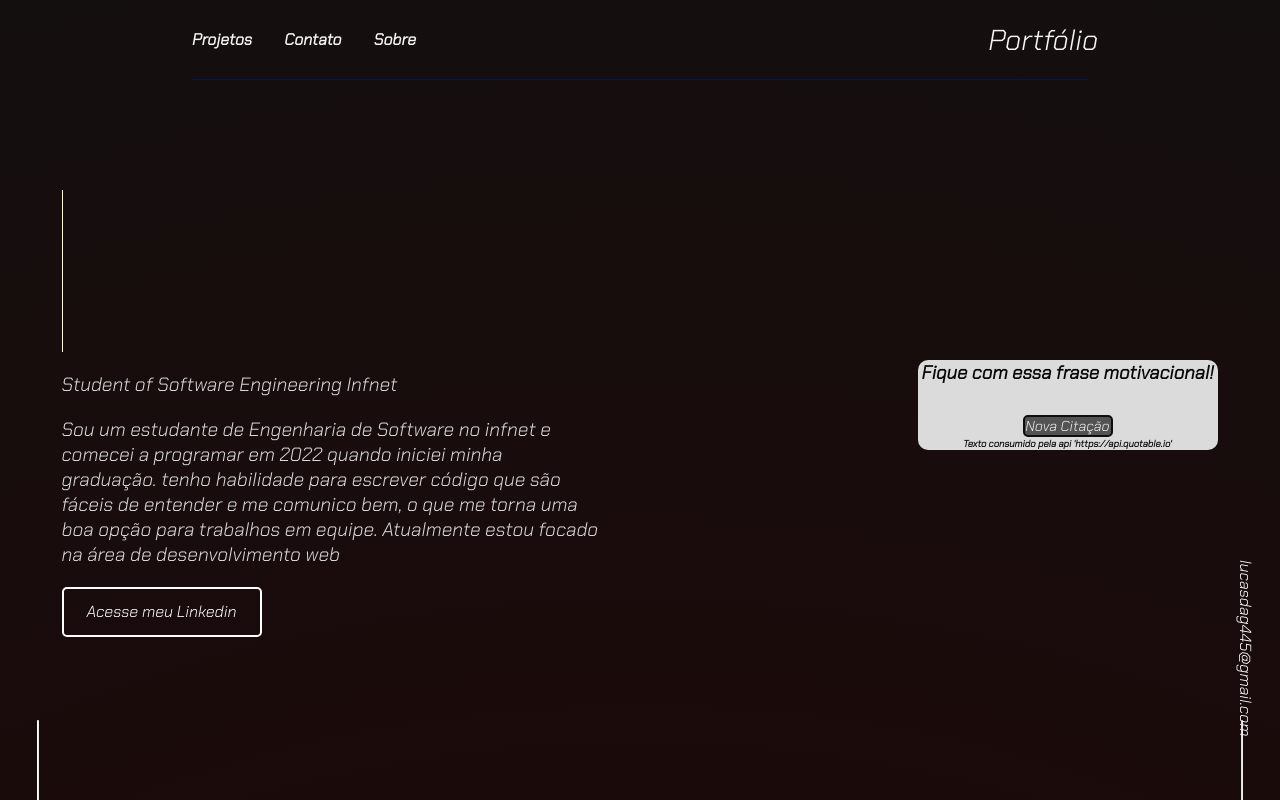
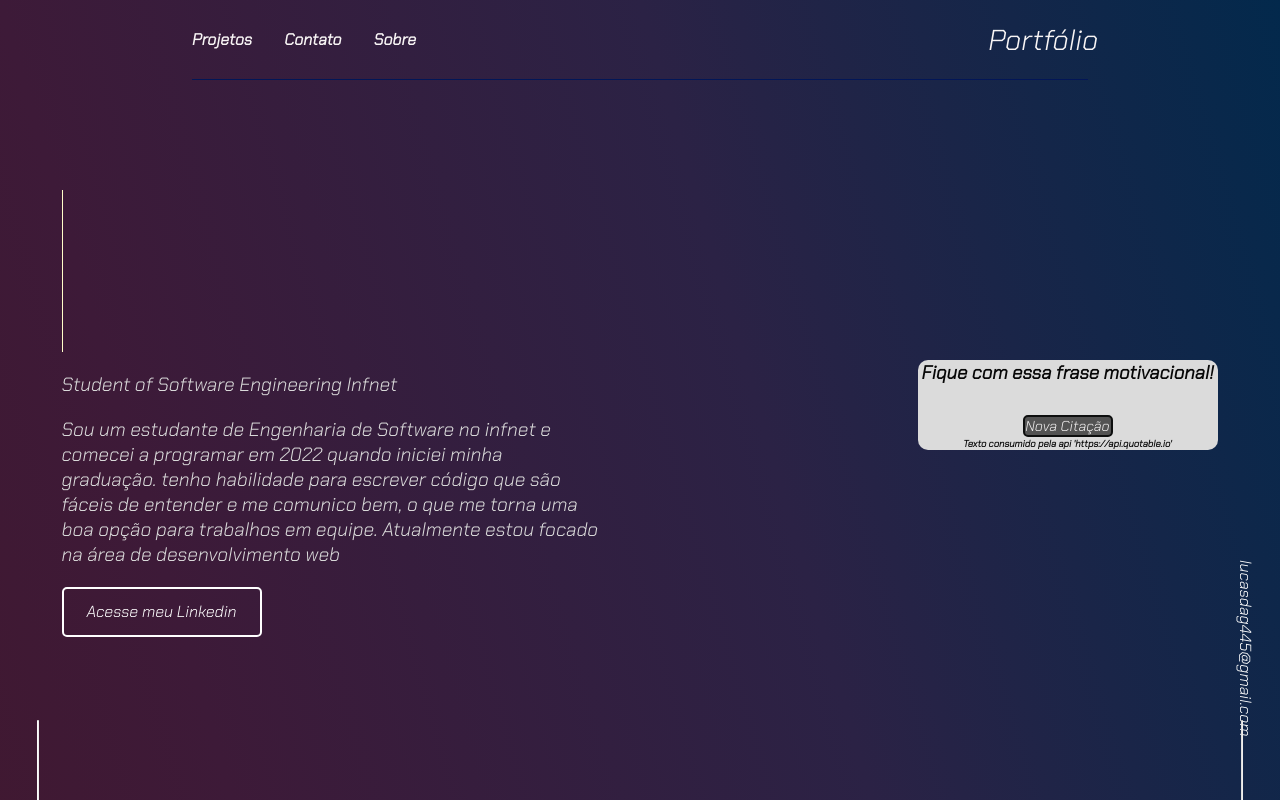
Before and after one commit to LucasGAraujo/Portifolio-em-react, a React (Create React App) app in the folder portfolio/: page / in a window 1280 px wide. Shown: the top 800 px of the page. Built offline with nearby package versions, Linux system fonts and the light colour scheme; no server answers.

Commit message:
Update index.css

```diff
--- a/portfolio/src/style/index.css
+++ b/portfolio/src/style/index.css
@@ -5,6 +5,6 @@
   box-sizing: border-box;
 }
 body{
-  background-image: radial-gradient(circle, #230000, #200404, #1c0808, #190c0c, #140f0f);
+   background-image: linear-gradient(to right top, #441717, #451627, #3d1a38, #2b2245, #03294c);
    font-family: 'Chakra Petch', sans-serif;
 }
```
